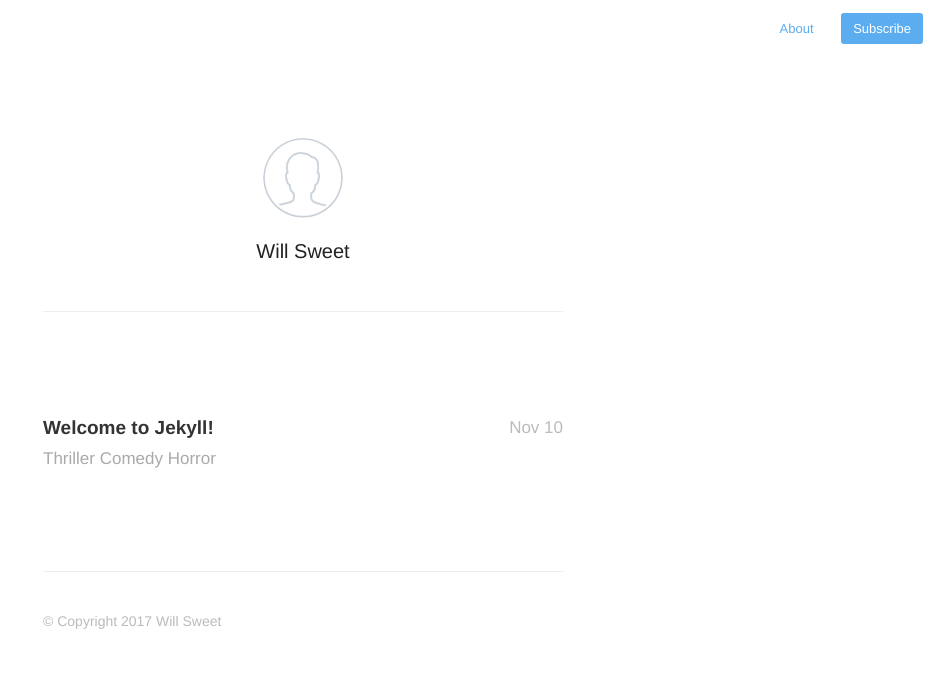
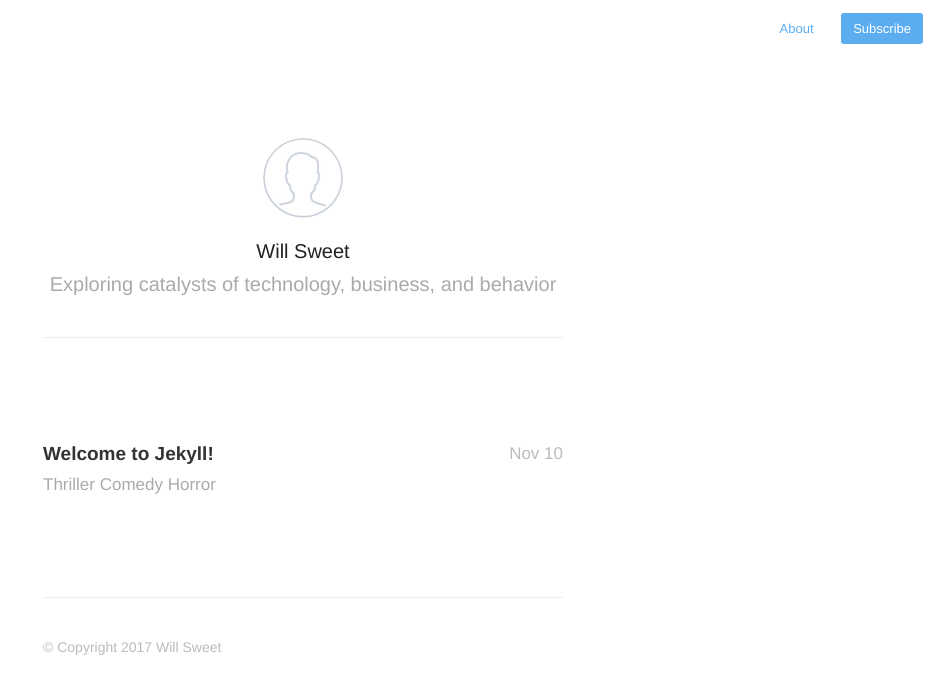
Before and after one commit to williebsweet/williebsweet.github.io, a Jekyll site: the page built from index.html, in a window 1280 px wide. Shown: the top 694 px of the page, without its empty margins (337-1280 px from the left). Built offline with Jekyll 4.4.1, drawn with Linux system fonts in a browser that asks for light colours; nearby versions of some CDN libraries; the list of posts is cut into pages by our own code.

Commit message:
updated yml

```diff
--- a/_config.yml
+++ b/_config.yml
@@ -1,5 +1,5 @@
 name: Will Sweet
-description:
+description: Exploring catalysts of technology, business, and behavior
 meta_description: "Last mile problems and catalysts of technology, business, and behavior"
 
 aboutPage: true
```
